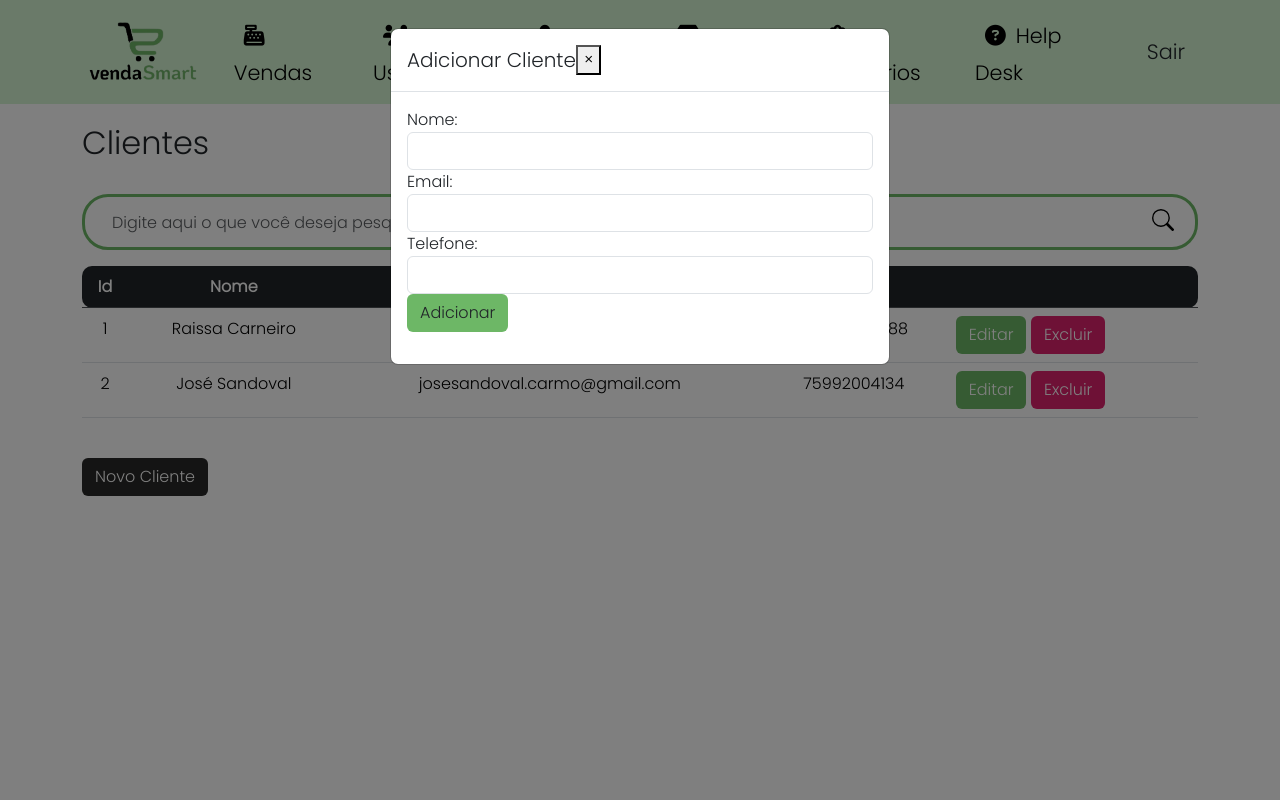
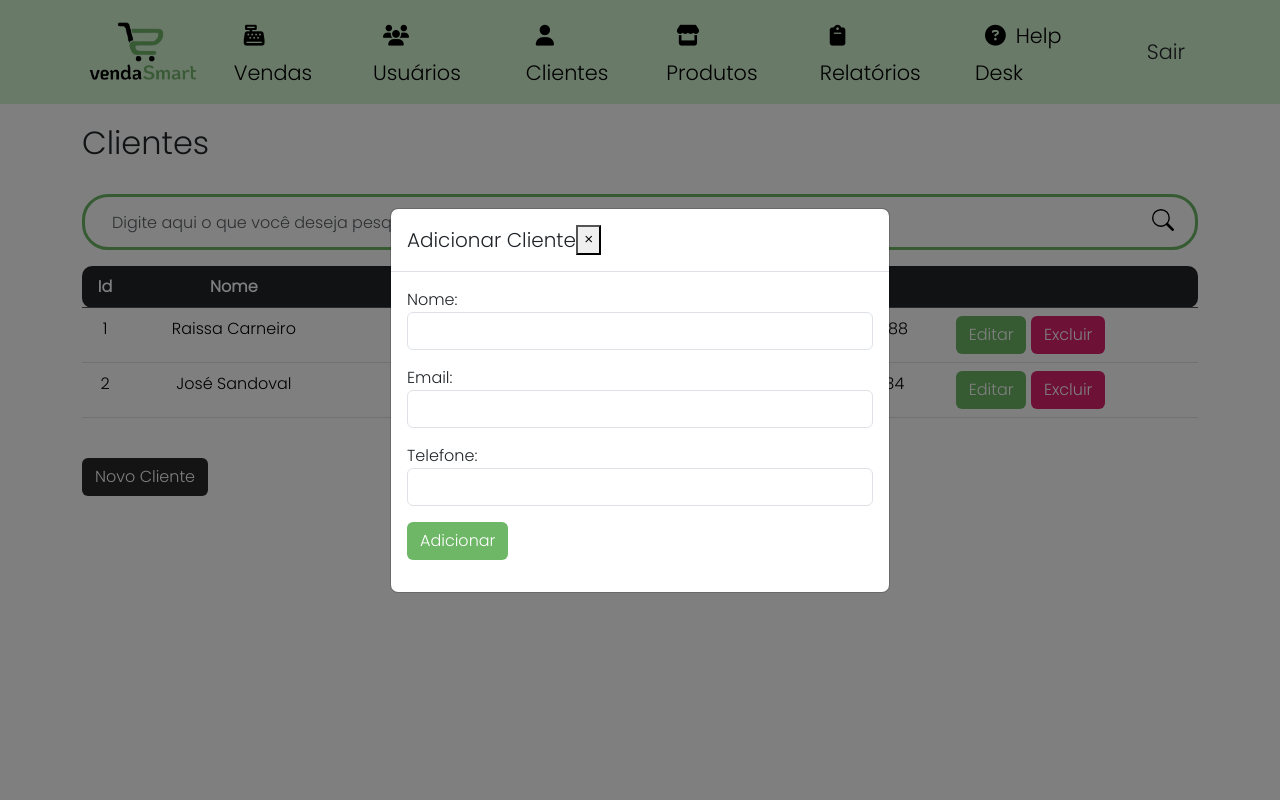
Before and after one commit to josesandovaln/VendaSmart, a Flask app: page /clientes in a window 1280 px wide, after a click on "Novo Cliente". Run offline with Flask 3, Linux system fonts and the light colour scheme; a user stored in the database is signed in; some libraries are stand-ins or nearby versions.

```diff
--- a/site_atividade/routers/__init__.py
+++ b/site_atividade/routers/__init__.py
@@ -296,7 +296,7 @@ def adicionar_item_venda():
 
 
 
-@app.route('/pagamento', methods=['GET', 'POST'])
+@app.route("/pagamento", methods=['GET', 'POST'])
 @login_required
 def pagamento():
     vendas = Venda.query.all()
@@ -321,7 +321,7 @@ def pagamento():
     return render_template('pagamento.html', form=form, total=total)
 
 
-@app.route('/confirmar_pagamento', methods=['GET', 'POST'])
+@app.route("/confirmar_pagamento", methods=['GET', 'POST'])
 @login_required
 def confirmar_pagamento():
     form = PagamentoForm()
@@ -344,8 +344,7 @@ def confirmar_pagamento():
         database.session.add(pagamento)
         database.session.commit()
 
-        database.session.query(ItemVenda).delete()
-        database.session.commit()
+
 
         return render_template('confirmacao_pagamento.html', pagamento=pagamento, total=total)
 
@@ -354,7 +353,7 @@ def confirmar_pagamento():
 
 
 
-@app.route('/obter_ultimo_pagamento', methods=['GET'])
+@app.route("/obter_ultimo_pagamento", methods=['GET'])
 @login_required
 def obter_ultimo_pagamento():
     ultimo_pagamento = Pagamento.query.order_by(desc(Pagamento.id_pagamento)).first()
@@ -362,7 +361,7 @@ def obter_ultimo_pagamento():
     # Verifica se existe um último pagamento
     if ultimo_pagamento:
         vendas = Venda.query.all()
-        valor_total_vendas = sum([venda.total for venda in vendas])
+        valor_total_vendas = sum([item_venda.total for venda in vendas for item_venda in venda.itens_venda])
         troco = ultimo_pagamento.troco
 
         # Cria um dicionário com as informações do último pagamento
--- a/site_atividade/templates/lista_cliente.html
+++ b/site_atividade/templates/lista_cliente.html
@@ -63,7 +63,7 @@
 
         <!-- Modal Adicionar Cliente -->
         <div class="modal fade" id="addClienteModal" tabindex="-1" role="dialog" aria-labelledby="addClienteModalLabel" aria-hidden="true">
-            <div class="modal-dialog" role="document">
+            <div class="modal-dialog modal-dialog-centered" role="document">
                 <div class="modal-content">
                     <div class="modal-header">
                         <h5 class="modal-title" id="addClienteModalLabel">Adicionar Cliente</h5>
@@ -74,19 +74,19 @@
                     <div class="modal-body">
                         <!-- Formulário para adicionar cliente -->
                         <form method="POST" action="{{ url_for('novo_cliente') }}">
-                            <div class="form-group">
+                            <div class="form-group mb-3">
                                 <label for="nome">Nome:</label>
                                 <input type="text" class="form-control" id="nome" name="nome" required>
                             </div>
-                            <div class="form-group">
+                            <div class="form-group mb-3">
                                 <label for="email">Email:</label>
                                 <input type="email" class="form-control" id="email" name="email" required>
                             </div>
-                            <div class="form-group">
+                            <div class="form-group mb-3">
                                 <label for="telefone">Telefone:</label>
                                 <input type="text" class="form-control" id="telefone" name="telefone" required>
                             </div>
-                            <button type="submit" class="btn btn-color1">Adicionar</button>
+                            <button type="submit" class="btn btn-color1 text-white">Adicionar</button>
                         </form>
                     </div>
                 </div>
@@ -97,7 +97,7 @@
         {% for cliente in clientes %}
             <!-- Modal Editar Cliente -->
             <div class="modal fade" id="editClienteModal{{ cliente.id_cliente }}" tabindex="-1" role="dialog" aria-labelledby="editClienteModalLabel{{ cliente.id_cliente }}" aria-hidden="true">
-                <div class="modal-dialog" role="document">
+                <div class="modal-dialog modal-dialog-centered" role="document">
                     <div class="modal-content">
                         <div class="modal-header">
                             <h5 class="modal-title" id="editClienteModalLabel{{ cliente.id_cliente }}">Editar Cliente</h5>
@@ -108,19 +108,19 @@
                         <div class="modal-body">
                             <!-- Formulário para editar cliente -->
                             <form method="POST" action="{{ url_for('editar_cliente', id=cliente.id_cliente) }}">
-                                <div class="form-group">
+                                <div class="form-group mb-3">
                                     <label for="nome">Nome:</label>
                                     <input type="text" class="form-control" id="nome" name="nome" value="{{ cliente.nome }}" required>
                                 </div>
-                                <div class="form-group">
+                                <div class="form-group mb-3">
                                     <label for="email">Email:</label>
                                     <input type="email" class="form-control" id="email" name="email" value="{{ cliente.email }}" required>
                                 </div>
-                                <div class="form-group">
+                                <div class="form-group mb-3">
                                     <label for="telefone">Telefone:</label>
                                     <input type="text" class="form-control" id="telefone" name="telefone" value="{{ cliente.telefone }}" required>
                                 </div>
-                                <button type="submit" class="btn btn-color1">Salvar Alterações</button>
+                                <button type="submit" class="btn btn-color1 text-white">Salvar Alterações</button>
                             </form>
                         </div>
                     </div>
@@ -130,7 +130,7 @@
             <!-- Modal Excluir Cliente -->
 
             <div class="modal fade" id="deleteClienteModal{{ cliente.id_cliente }}" tabindex="-1" role="dialog" aria-labelledby="deleteClienteModalLabel{{ cliente.id_cliente }}" aria-hidden="true">
-                <div class="modal-dialog" role="document">
+                <div class="modal-dialog modal-dialog-centered" role="document">
                     <div class="modal-content">
                         <div class="modal-header">
                             <h5 class="modal-title" id="deleteClienteModalLabel{{ cliente.id_cliente }}">Excluir Cliente</h5>
@@ -142,10 +142,10 @@
                             <p>Deseja realmente excluir o cliente "{{ cliente.nome }}"?</p>
                         </div>
                         <div class="modal-footer">
-                            <button type="button" class="btn btn-secondary" data-dismiss="modal">Cancelar</button>
                             <form action="{{ url_for('delete_cliente', id=cliente.id_cliente) }}" method="POST">
-                                <button type="submit" class="btn btn-color2">Excluir</button>
+                                <button type="submit" class="btn btn-color2 text-white">Excluir</button>
                             </form>
+                            <button type="button" class="btn btn-color3" data-dismiss="modal">Cancelar</button>
                         </div>
                     </div>
                 </div>
--- a/site_atividade/templates/login.html
+++ b/site_atividade/templates/login.html
@@ -37,9 +37,6 @@
                             {{ form_login.lembrar(class="form-check-input", value="") }}
                             {{ form_login.lembrar.label(class="form-check-label") }}
                         </div>
-                        <div
-                            <a href="#">Esqueceu sua Senha?</a>
-                        </div>
                     </div>
                 </div>
             </form>
--- a/site_atividade/templates/vendas.html
+++ b/site_atividade/templates/vendas.html
@@ -35,7 +35,7 @@
                     {% endfor %}
                 </select>
                 <br>
-                <button type="submit" class="btn btn-primary btn-selecionar-cliente">Selecionar Cliente</button>
+                <button type="submit" class="btn btn-color3 btn-selecionar-cliente">Selecionar Cliente</button>
             </form>
         </div>
 
```
Also changed, not shown: site_atividade/templates/lista_usuario.html (+4 -4 lines), instance/pdv.db.
